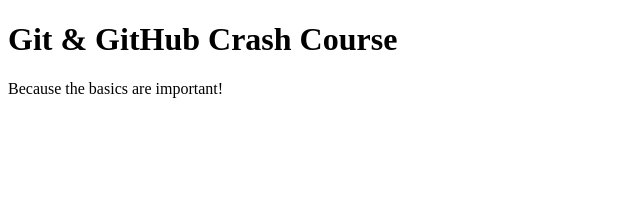
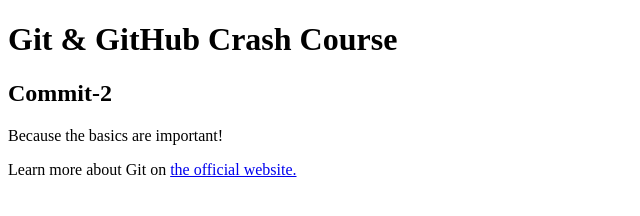
Before and after one commit to acynicalcoder/github-crash-course, a plain HTML site: page index.html in a window 1280 px wide. Shown: the whole page, without its empty margins (0-640 px from the left). Drawn offline with Linux system fonts and the light colour scheme.

Commit message:
second commit after changes made

```diff
--- a/index.html
+++ b/index.html
@@ -8,6 +8,11 @@
   </head>
   <body>
     <h1>Git & GitHub Crash Course</h1>
+	<h2>Commit-2</h2>
     <p>Because the basics are important!</p>
+    <p>
+      Learn more about Git on
+      <a href="https://git-scm.com/book/en/v2">the official website.</a>
+    </p>
   </body>
 </html>
```
